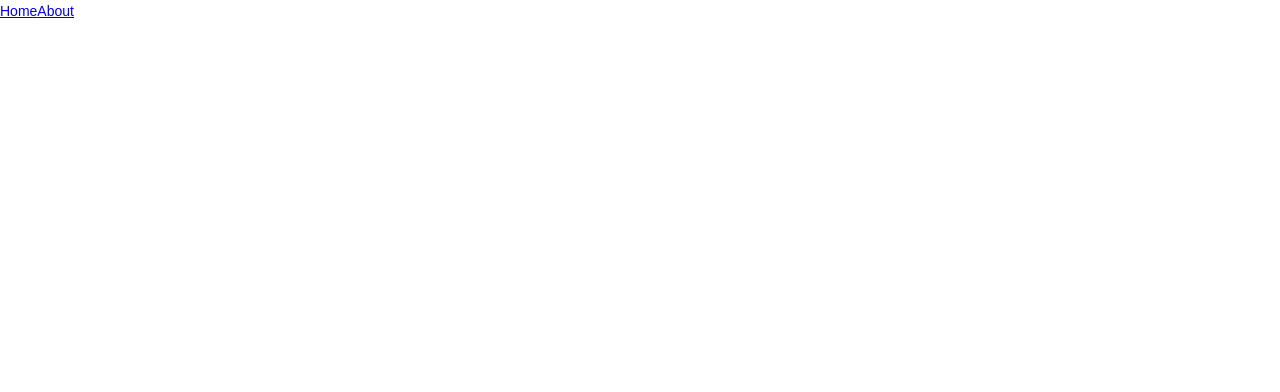
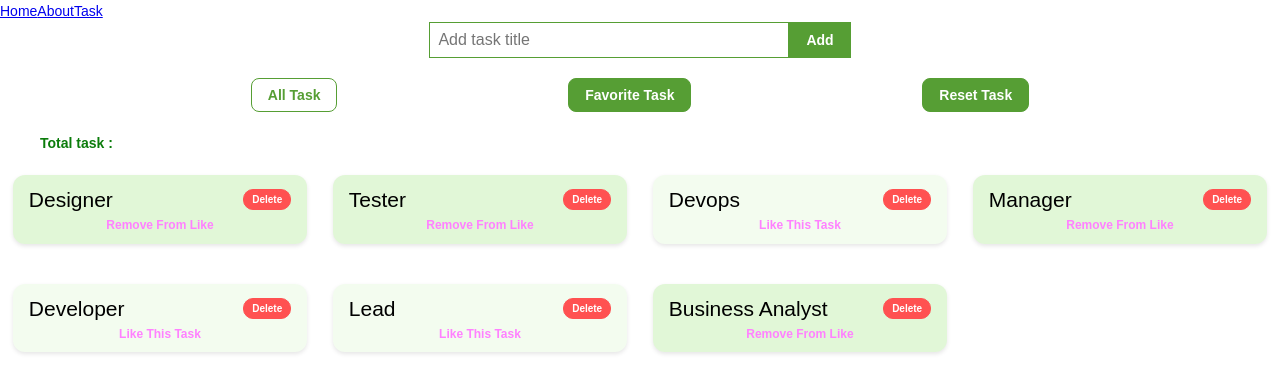
Before and after one commit to jaimi7/Learn-Vue3, a Vue app: page /task in a window 1280 px wide. Before the commit this address had no page. Shown: the top 392 px of the page. Built offline with nearby package versions, Linux system fonts and the light colour scheme.

Commit message:
fe : tASK listing using (vue3+ts+composition+Pinia)

```diff
--- a/src/App.vue
+++ b/src/App.vue
@@ -6,6 +6,7 @@ import { RouterLink, RouterView } from 'vue-router'
   <nav>
     <RouterLink to="/">Home</RouterLink>
     <RouterLink to="/about">About</RouterLink>
+    <RouterLink to="/task">Task</RouterLink>
   </nav>
 
   <RouterView />
--- /dev/null
+++ b/src/components/task/CreateTask.vue
@@ -0,0 +1,57 @@
+<script setup lang="ts">
+import { ref } from 'vue'
+
+import { useTaskStore } from '@/stores/task'
+const taskStore = useTaskStore()
+
+import type { Task } from '@/type/task'
+
+const task = ref<String>('')
+
+async function createTask() {
+  let newTask: Task = {
+    title: task.value,
+    isFav: false,
+    id: Math.random()
+  }
+  await taskStore.addNewTask(newTask)
+  task.value = ''
+}
+</script>
+
+<template>
+  <div class="create-task">
+    <input v-model="task" placeholder="Add task title" />
+    <button @click="createTask()">Add</button>
+  </div>
+</template>
+
+<style scoped>
+.create-task {
+  display: flex;
+  justify-content: center;
+}
+.create-task input {
+  border: 1px solid rgb(86, 158, 52);
+  outline: none;
+  padding: 8px;
+  border-radius: 0;
+  font-size: 16px;
+  width: 360px;
+}
+.create-task button {
+  background-color: rgb(86, 158, 52);
+  color: white;
+  border: 1px solid rgb(86, 158, 52);
+  outline: none;
+  font-size: 14px;
+  font-weight: 600;
+  padding: 4px 16px;
+  cursor: pointer;
+}
+
+.create-task button:hover {
+  background-color: white;
+  color: rgb(86, 158, 52);
+}
+</style>
--- /dev/null
+++ b/src/components/task/TaskList.vue
@@ -0,0 +1,103 @@
+<script setup lang="ts">
+import type { Task } from '@/type/task'
+
+import { useTaskStore } from '@/stores/task'
+const taskStore = useTaskStore()
+
+const props = defineProps<{
+  tasks: Task[]
+}>()
+</script>
+
+<template>
+  <div class="task-list">
+    <div class="order">
+      <p>Total task : {{ tasks.value }}</p>
+    </div>
+    <transition-group name="list" tag="div" class="task-listing">
+      <div
+        v-for="task in tasks"
+        :key="task?.id"
+        :class="{'favorite-task':task.isFav}"
+        class="task-box"
+      >
+        <div class="task-detail">
+          <h2>{{ task?.title }}</h2>
+          <button @click="taskStore.deleteTask(task.id)">Delete</button>
+        </div>
+        <p
+          class="task-like"
+          @click="taskStore.addToFavorite(task.id)"
+        >{{ task?.isFav ? "Remove From Like" : "Like This Task" }}</p>
+      </div>
+    </transition-group>
+  </div>
+</template>
+
+<style scoped>
+.task-listing {
+  display: flex;
+  flex-wrap: wrap;
+  text-align: center;
+}
+
+.task-box {
+  border-radius: 12px;
+  background: rgba(137, 221, 98, 0.1);
+  padding: 8px 16px;
+  margin: 20px 1%;
+  box-shadow: 0 2px 4px 0 rgba(0, 0, 0, 0.1);
+  width: 23%;
+}
+
+.task-detail {
+  display: flex;
+  justify-content: space-between;
+  align-items: center;
+}
+
+.task-detail button {
+  background-color: rgb(255, 81, 81);
+  color: white;
+  border: 1px solid rgb(255, 81, 81);
+  outline: none;
+  font-size: 10px;
+  font-weight: 600;
+  padding: 4px 8px;
+  cursor: pointer;
+  border-radius: 10px;
+}
+
+.task-detail button:hover {
+  background-color: white;
+  color: rgb(255, 81, 81);
+}
+
+.task-like {
+  font-weight: 900;
+  color: rgb(255, 129, 255);
+  cursor: pointer;
+  font-size: 12px;
+}
+
+.order {
+  display: flex;
+  justify-content: space-between;
+  align-items: center;
+}
+
+.order p {
+  font-size: 14px;
+  padding: 0 40px;
+  color: rgb(11, 124, 11);
+  font-weight: 600;
+}
+
+.list-move {
+  transition: all 1s;
+}
+
+.favorite-task {
+  background: rgb(137, 221, 98, 0.25);
+}
+</style>
--- a/src/router/index.ts
+++ b/src/router/index.ts
@@ -16,6 +16,14 @@ const router = createRouter({
       // this generates a separate chunk (About.[hash].js) for this route
       // which is lazy-loaded when the route is visited.
       component: () => import('@/views/AboutView.vue')
+    },
+    {
+      path: '/task',
+      name: 'task',
+      // route level code-splitting
+      // this generates a separate chunk (About.[hash].js) for this route
+      // which is lazy-loaded when the route is visited.
+      component: () => import('@/views/TaskView.vue')
     }
   ]
 })
--- /dev/null
+++ b/src/stores/task.ts
@@ -0,0 +1,80 @@
+import { ref, computed } from 'vue'
+import { defineStore } from 'pinia'
+import type { Task } from '@/type/task'
+
+export const useTaskStore = defineStore('taskStore', () => {
+  const count = ref(0)
+  const doubleCount = computed(() => count.value * 2)
+  function increment() {
+    count.value++
+  }
+
+  // Task
+
+  const tasks = ref<Task[]>([
+    {
+      title: 'Designer',
+      isFav: true,
+      id: 1
+    },
+    {
+      title: 'Tester',
+      isFav: true,
+      id: 2
+    },
+    {
+      title: 'Devops',
+      isFav: false,
+      id: 3
+    },
+    {
+      title: 'Manager',
+      isFav: true,
+      id: 4
+    },
+    {
+      title: 'Developer',
+      isFav: false,
+      id: 5
+    },
+    {
+      title: 'Lead',
+      isFav: false,
+      id: 6
+    },
+    {
+      title: 'Business Analyst',
+      isFav: true,
+      id: 7
+    }
+  ])
+
+  const favoriteTask = computed(() => tasks.value.filter((e) => e.isFav))
+
+  function addNewTask(task: Task) {
+    tasks.value.unshift(task)
+  }
+
+  function deleteTask(id: number) {
+    tasks.value = tasks.value.filter((e) => e.id != id)
+  }
+
+  function addToFavorite(id: number) {
+    const arr: Task[] = tasks.value.map((e) => {
+      if (e.id == id) e.isFav = !e.isFav
+      return e
+    })
+    tasks.value = arr
+  }
+
+  return {
+    count,
+    doubleCount,
+    increment,
+    tasks,
+    favoriteTask,
+    addNewTask,
+    deleteTask,
+    addToFavorite
+  }
+})
--- /dev/null
+++ b/src/type/task.ts
@@ -0,0 +1,9 @@
+export interface Task {
+  title?: string
+  isFav: boolean
+  id: number
+}
+
+export type OrderTerm = 'title' | 'salary' | 'location' | 'id'
+
+export type FilterTerm = 'all' | 'fav'
--- /dev/null
+++ b/src/views/TaskView.vue
@@ -0,0 +1,59 @@
+<script setup lang="ts">
+import { computed, ref } from 'vue'
+import type { FilterTerm } from '@/type/task'
+import TaskList from '@/components/task/TaskList.vue'
+import CreateTask from '@/components/task/CreateTask.vue'
+import { useTaskStore } from '@/stores/task'
+import { storeToRefs } from 'pinia'
+
+const taskStore = useTaskStore()
+
+// const tasks = computed(() => taskStore.tasks)
+// const favoriteTask = computed(() => taskStore.favoriteTask)
+const { tasks, favoriteTask } = storeToRefs(taskStore)
+
+const filter = ref<FilterTerm>('all')
+
+function handleClick(value: FilterTerm) {
+  filter.value = value
+}
+</script>
+
+<template>
+  <div>
+    <CreateTask />
+    <div class="actions-btn">
+      <button :class="{'active-btn': filter=='all'}" @click="handleClick('all')">All Task</button>
+      <button :class="{'active-btn': filter=='fav'}" @click="handleClick('fav')">Favorite Task</button>
+      <button :class="{'active-btn': filter=='fav'}" @click="taskStore.$reset">Reset Task</button>
+    </div>
+    <TaskList v-if="filter=='all'" :tasks />
+    <TaskList v-if="filter=='fav'" :tasks="favoriteTask" />
+  </div>
+</template>
+
+<style scoped>
+.actions-btn {
+  padding: 20px;
+  display: flex;
+  justify-content: space-evenly;
+  align-items: center;
+}
+.actions-btn button {
+  border: 1px solid rgb(86, 158, 52);
+  outline: none;
+  padding: 8px 16px;
+  font-size: 14px;
+  font-weight: 600;
+  background: rgb(86, 158, 52);
+  color: #fff;
+  border-radius: 8px;
+  cursor: pointer;
+}
+
+.active-btn,
+.actions-btn button:hover {
+  color: rgb(86, 158, 52) !important;
+  background: #fff !important;
+}
+</style>
```
